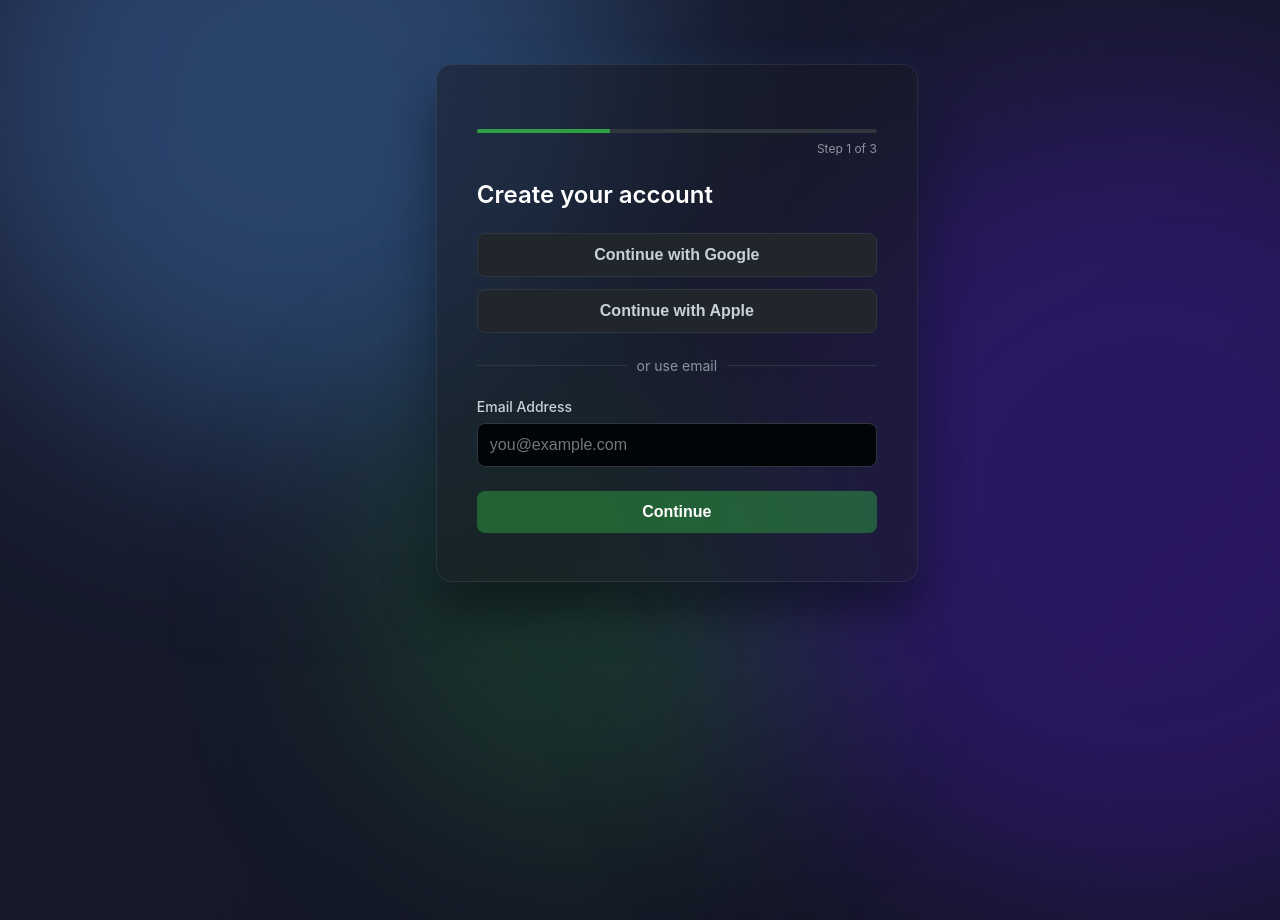
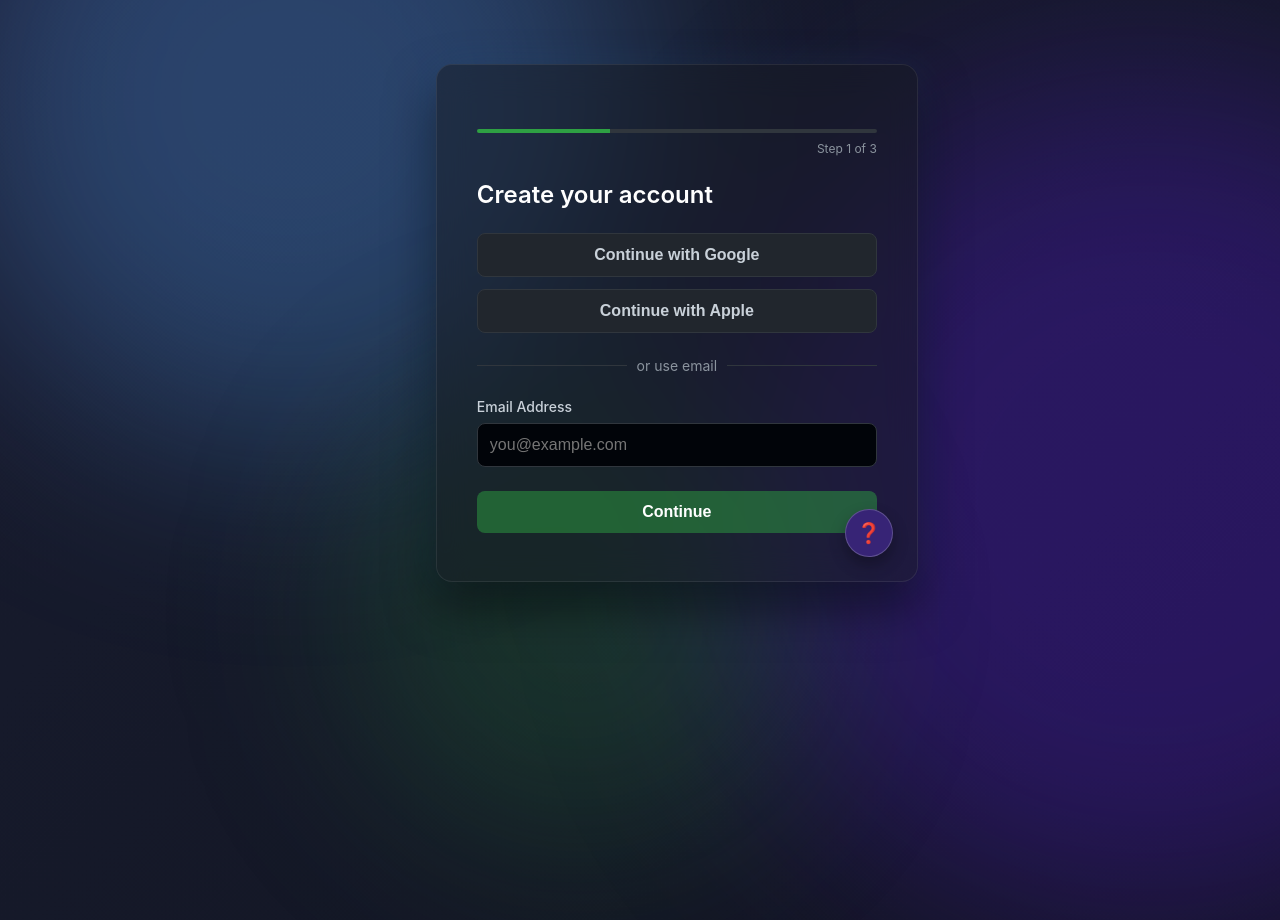
Before and after one commit to judesonC/drop-off-detection-in-signup-flow, a React (Vite) app in the folder signup-app/: page / in a window 1280 px wide. Shown: the top 920 px of the page. Built offline with nearby package versions, Linux system fonts and the light colour scheme; no server answers.

Commit message:
Upgraded AI Chatbot: Added persistent help trigger and context-aware assistance

```diff
--- a/signup-app/src/App.jsx
+++ b/signup-app/src/App.jsx
@@ -156,10 +156,24 @@ function SignupApp({ onViewDashboard }) {
     if (showBot) setShowBot(false);
   };
 
+  const triggerHelp = () => {
+      setShowBot(true);
+      trackStep('help_requested', email);
+  };
+
   const dismissBot = () => {
     setShowBot(false);
     setHasDismissedBot(true);
     trackStep('bot_dismissed', email);
+  };
+
+  const getHelpContent = () => {
+      switch(step) {
+          case 1: return "Having trouble with your email? Make sure it follows the standard format (e.g., name@domain.com).";
+          case 2: return "Passwords need to be secure. We recommend at least 8 characters with a mix of letters and symbols.";
+          case 3: return "OTP delayed? It usually arrives within 60 seconds. Make sure to check your 'Promotions' or 'Spam' folders!";
+          default: return "How can I help you today?";
+      }
   };
 
   const handleSSOLogin = async (provider) => {
@@ -266,24 +280,35 @@ function SignupApp({ onViewDashboard }) {
 
       <h2>Create your account</h2>
 
-      {step === 1 && (
-        <div className="form-step fade-in">
+      {/* Persistent Help Trigger */}
+      {step < 4 && !showBot && (
+        <button className="help-trigger-btn fade-in" onClick={triggerHelp} title="Need help?">
+          <span>❓</span>
+        </button>
+      )}
+
+      {/* AI Chatbot Intervention */}
       {showBot && (
-            <div className="bot-widget fade-in">
+        <div className="bot-overlay fade-in">
+          <div className="bot-bubble">
             <div className="bot-header">
               <span className="bot-icon">🤖</span>
               <strong>AI Assistant</strong>
               <button className="close-bot" onClick={dismissBot}>×</button>
             </div>
             <div className="bot-body">
-                <p>Need help completing signup?</p>
+              <p><strong>{step < 4 ? "Step " + step + " Help" : "Assistant"}</strong></p>
+              <p>{getHelpContent()}</p>
               <div className="bot-actions">
-                  <button className="btn-sm" onClick={() => { alert("Help is on the way!"); dismissBot(); }}>Yes, please</button>
-                  <button className="btn-sm btn-outline" onClick={dismissBot}>I'm okay</button>
+                <button className="btn-sm" onClick={() => { alert("A support ticket has been simulated!"); dismissBot(); }}>Request human agent</button>
+                <button className="btn-sm btn-outline" onClick={dismissBot}>Got it</button>
+              </div>
             </div>
           </div>
         </div>
       )}
+      {step === 1 && (
+        <div className="form-step fade-in">
           <div className="social-logins">
             <button className="btn-social google" onClick={() => handleSSOLogin('Google')} disabled={isLoading}>
                 Continue with Google
--- a/signup-app/src/index.css
+++ b/signup-app/src/index.css
@@ -353,6 +353,31 @@ button:active {
   opacity: 0.8;
 }
 
+.help-trigger-btn {
+  position: fixed;
+  bottom: 24px;
+  right: 24px;
+  width: 48px;
+  height: 48px;
+  border-radius: 50%;
+  background-color: #372476;
+  border: 1px solid rgba(255, 255, 255, 0.2);
+  color: #fff;
+  cursor: pointer;
+  display: flex;
+  align-items: center;
+  justify-content: center;
+  font-size: 20px;
+  box-shadow: 0 8px 16px rgba(0,0,0,0.3);
+  z-index: 999;
+  transition: transform 0.2s, background-color 0.2s;
+}
+
+.help-trigger-btn:hover {
+  transform: scale(1.1);
+  background-color: #4c35a3;
+}
+
 /* Dashboard Styles */
 .dashboard-container {
   background-color: rgba(22, 27, 34, 0.5);
```
Also changed, not shown: 1 other file (tests, documents, lock files or other folders). Lines whose indentation alone changed are shown as unchanged.
